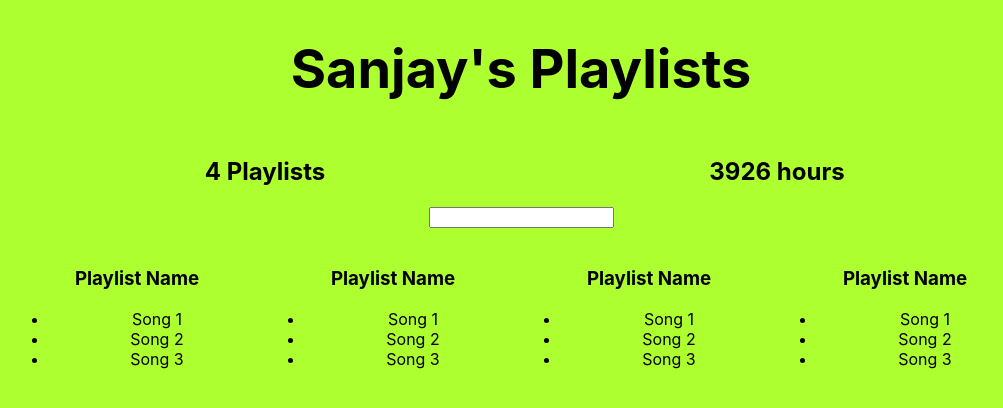
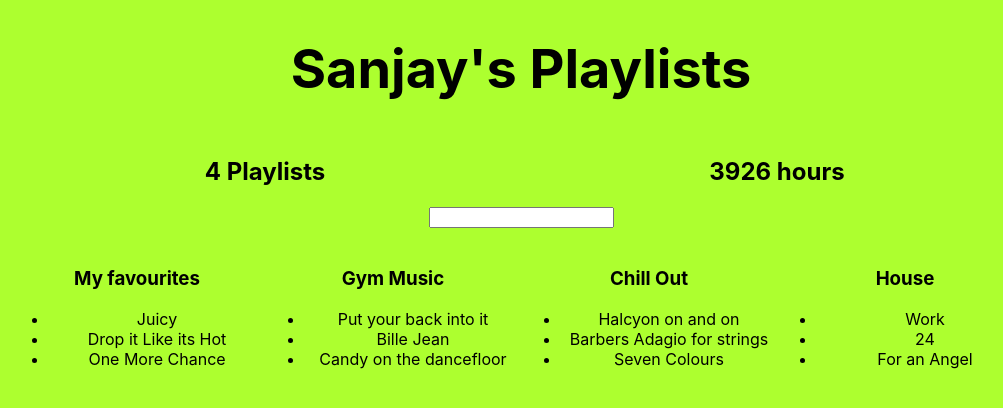
Before and after one commit to spatel-37/better-playlists, a React (Create React App) app: page / in a window 1280 px wide. Shown: the top 408 px of the page, without its empty margins (119-1122 px from the left). Built offline with nearby package versions, Linux system fonts and the light colour scheme.

Commit message:
dynamic listing of fake server playlist data

```diff
--- a/src/App.js
+++ b/src/App.js
@@ -11,31 +11,31 @@ let fakeServerData = {
       {
         name: 'My favourites',
         songs: [
-          {name: 'Juicy', duration: 1233},
-          {name: 'Drop it Like its Hot', duration: 34234},
-          {name: 'One More Chance', duration: 23423}
+          { name: 'Juicy', duration: 1233 },
+          { name: 'Drop it Like its Hot', duration: 34234 },
+          { name: 'One More Chance', duration: 23423 }
         ]
       },
       {
-        name: 'My favourites1',
+        name: 'Gym Music',
         songs: [
-        {name: 'Juicy', duration: 1233},
-        {name: 'Drop it Like its Hot', duration: 34234},
-        {name: 'One More Chance', duration: 23423}]
+          { name: 'Put your back into it', duration: 1233 },
+          { name: 'Bille Jean', duration: 34234 },
+          { name: 'Candy on the dancefloor', duration: 23423 }]
       },
       {
-        name: 'My favourites2',
+        name: 'Chill Out',
         songs: [
-        {name: 'Juicy', duration: 1233},
-        {name: 'Drop it Like its Hot', duration: 34234},
-        {name: 'One More Chance', duration: 23423}]
+          { name: 'Halcyon on and on', duration: 1233 },
+          { name: 'Barbers Adagio for strings', duration: 34234 },
+          { name: 'Seven Colours', duration: 23423 }]
       },
       {
-        name: 'My favourites3',
+        name: 'House',
         songs: [
-        {name: 'Juicy', duration: 1233},
-        {name: 'Drop it Like its Hot', duration: 34234},
-        {name: 'One More Chance', duration: 23423}]
+          { name: 'Work', duration: 1233 },
+          { name: '24', duration: 34234 },
+          { name: 'For an Angel', duration: 23423 }]
       }
     ]
   }
@@ -55,13 +55,13 @@ class HoursCounter extends Component {
   render() {
     let allSongs = this.props.playlists.reduce((songs, eachPlaylist) => {
       return songs.concat(eachPlaylist.songs)
-    },[])
+    }, [])
     let totalDuration = allSongs.reduce((sum, eachSong) => {
       return sum + eachSong.duration
     }, 0)
     return (
       <div style={{ ...defaultStyle, width: "40%", display: 'inline-block' }}>
-        <h2>{Math.round(totalDuration/60)} hours</h2>
+        <h2>{Math.round(totalDuration / 60)} hours</h2>
       </div>
     );
   }
@@ -82,11 +82,17 @@ class Filter extends Component {
 
 class Playlist extends Component {
   render() {
+    let playlist = this.props.playlist
     return (
       <div style={{ ...defaultStyle, display: 'inline-block', width: '20%' }}>
         <img />
-        <h3>Playlist Name</h3>
-        <ul><li>Song 1</li><li>Song 2</li><li>Song 3</li></ul>
+        <h3>{playlist.name}</h3>
+        <ul>
+          {playlist.songs.map(song =>
+            <li>{song.name}</li>
+          )}
+        </ul>
+
       </div>
     );
   }
@@ -112,12 +118,11 @@ class App extends Component {
               {this.state.serverData.user.name}'s Playlists
           </h1>
             <PlaylistCounter playlists={this.state.serverData.user.playlists} />
-            <HoursCounter playlists={this.state.serverData.user.playlists}/>
+            <HoursCounter playlists={this.state.serverData.user.playlists} />
             <Filter />
-            <Playlist />
-            <Playlist />
-            <Playlist />
-            <Playlist />
+            {this.state.serverData.user.playlists.map(playlist =>
+              <Playlist playlist={playlist} />
+            )}
           </div> : <h1 style={defaultStyle}>Loading...</h1>
         }
       </div>
```
